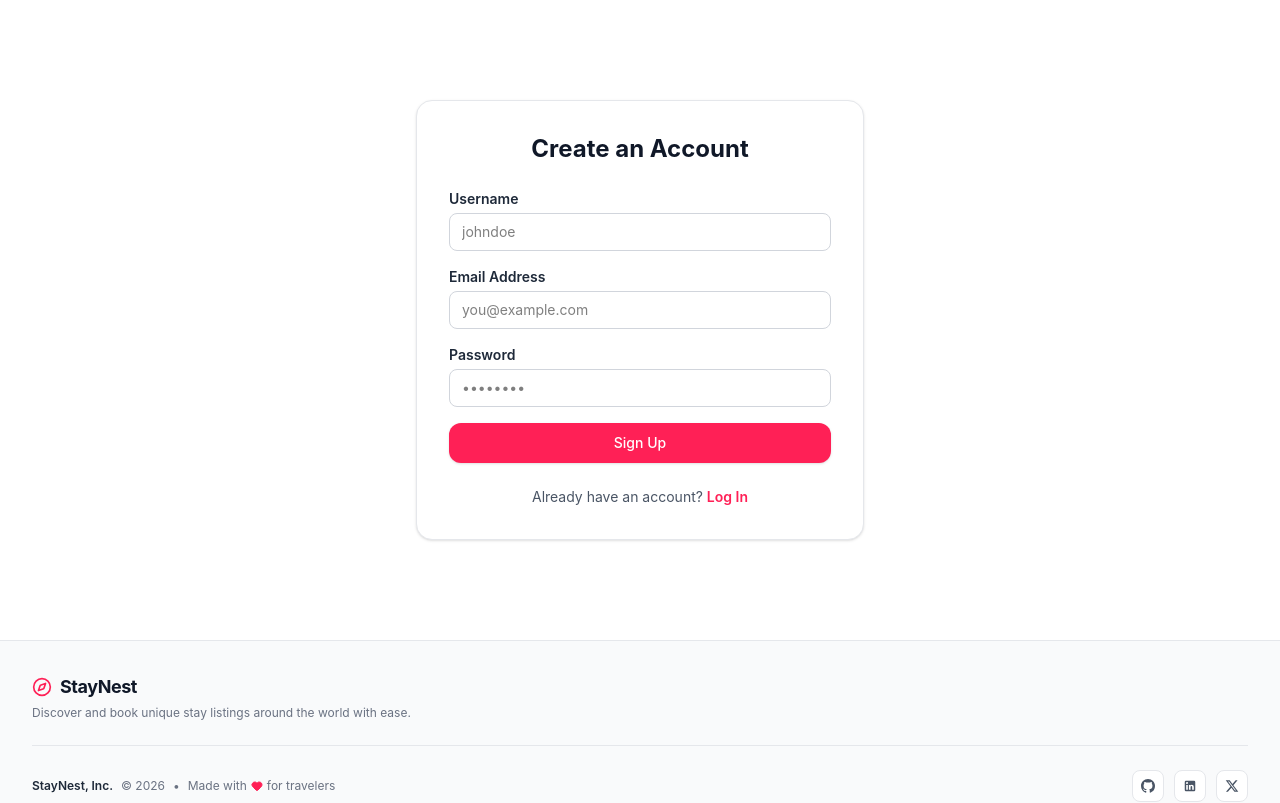
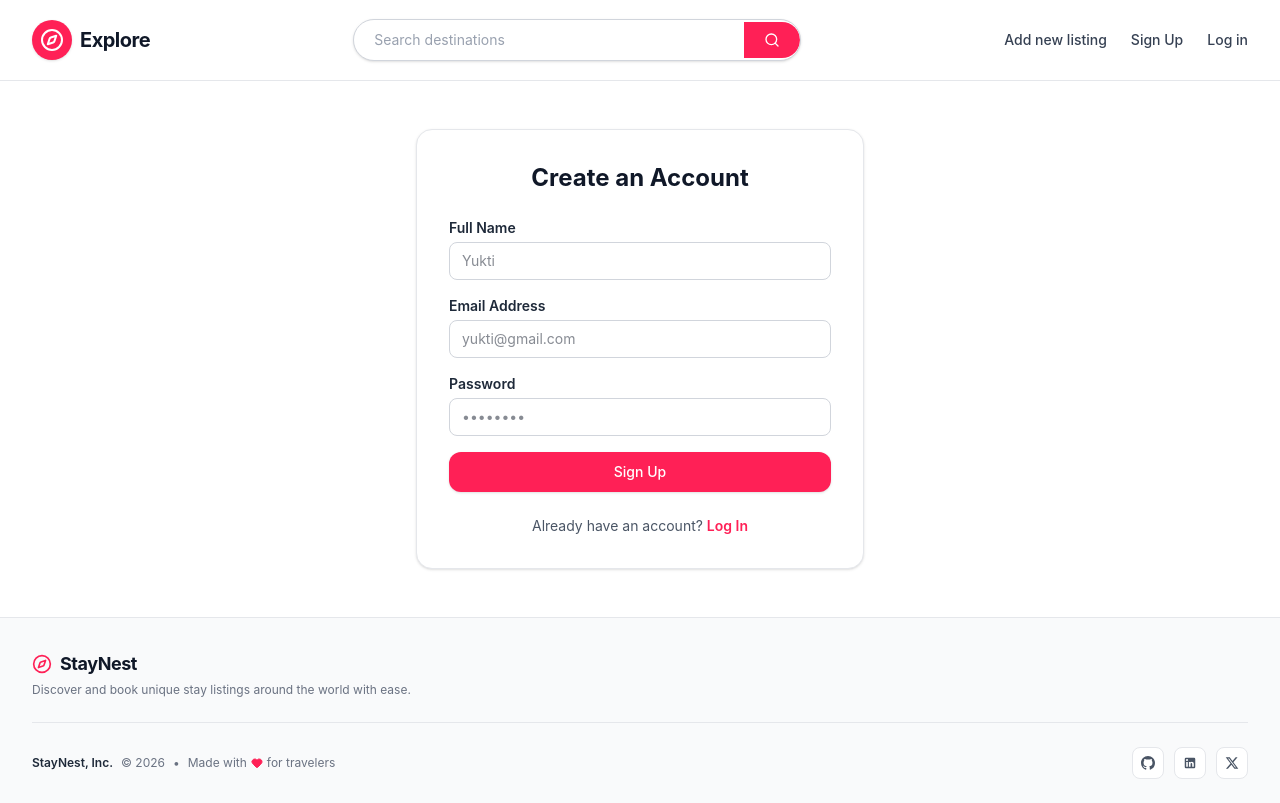
Before and after one commit to yukti-payak/StayNest, a React app in the folder Staynest_frontend/frontend/: page /signup in a window 1280 px wide. Shown: the top 803 px of the page. Built offline with nearby package versions, Linux system fonts and the light colour scheme; the HTML template or start-up script is replaced by a standard one.

Commit message:
fix bug related to jwt authentication

```diff
--- a/Staynest_frontend/frontend/src/components/Navbar.jsx
+++ b/Staynest_frontend/frontend/src/components/Navbar.jsx
@@ -39,12 +39,13 @@ const Navbar = () => {
           <Link to="/listings/new" className="hover:text-rose-500 transition cursor-pointer">
             Add new listing
           </Link>
-          <button className="hover:text-rose-500 transition cursor-pointer">
+          {/* Changed <button> to <Link> */}
+          <Link to="/signup" className="hover:text-rose-500 transition cursor-pointer">
             Sign Up
-          </button>
-          <button className="hover:text-rose-500 transition cursor-pointer">
+          </Link>
+          <Link to="/login" className="hover:text-rose-500 transition cursor-pointer">
             Log in
-          </button>
+          </Link>
         </div>
 
         {/* Mobile Hamburger Button */}
@@ -68,12 +69,20 @@ const Navbar = () => {
           >
             Add new listing
           </Link>
-         <Link to="/signup" className="hover:text-rose-500 transition cursor-pointer">
-  Sign Up
-</Link>
-<Link to="/login" className="hover:text-rose-500 transition cursor-pointer">
-  Log in
-</Link>
+          <Link
+            to="/signup"
+            onClick={() => setIsMobileMenuOpen(false)}
+            className="block w-full text-left py-2 text-sm font-medium text-gray-700 hover:text-rose-500 transition"
+          >
+            Sign Up
+          </Link>
+          <Link
+            to="/login"
+            onClick={() => setIsMobileMenuOpen(false)}
+            className="block w-full text-left py-2 text-sm font-medium text-gray-700 hover:text-rose-500 transition"
+          >
+            Log in
+          </Link>
         </div>
       )}
     </header>
--- a/Staynest_frontend/frontend/src/pages/Signup.jsx
+++ b/Staynest_frontend/frontend/src/pages/Signup.jsx
@@ -1,12 +1,14 @@
 import React, { useState } from "react";
 import { useNavigate, Link } from "react-router-dom";
 import API from "../api/axios";
+import Navbar from "../components/Navbar";
+import Footer from "../components/Footer";
 
 const Signup = () => {
   const navigate = useNavigate();
 
   const [formData, setFormData] = useState({
-    username: "",
+    name: "", // Changed from username to name
     email: "",
     password: "",
   });
@@ -26,7 +28,6 @@ const Signup = () => {
     try {
       const res = await API.post("/auth/register", formData);
 
-      // Save session info if backend registers and logs in simultaneously
       if (res.data?.token) {
         localStorage.setItem("token", res.data.token);
       }
@@ -45,7 +46,10 @@ const Signup = () => {
   };
 
   return (
-    <div className="min-h-[80vh] flex items-center justify-center px-4 py-8">
+    <div className="min-h-screen bg-white text-gray-900 flex flex-col">
+      <Navbar />
+
+      <main className="flex-1 flex items-center justify-center px-4 py-12">
         <div className="max-w-md w-full border border-gray-200 rounded-2xl p-6 sm:p-8 shadow-sm bg-white space-y-6">
           <h2 className="text-2xl font-bold text-center text-gray-900">
             Create an Account
@@ -60,14 +64,14 @@ const Signup = () => {
           <form onSubmit={handleSubmit} className="space-y-4">
             <div>
               <label className="block text-sm font-semibold mb-1 text-gray-800">
-              Username
+                Full Name
               </label>
               <input
-              name="username"
+                name="name" // Matches backend schema field name
                 type="text"
                 required
-              placeholder="johndoe"
-              value={formData.username}
+                placeholder="Yukti"
+                value={formData.name}
                 onChange={handleChange}
                 className="w-full px-3 py-2 border border-gray-300 rounded-lg text-sm focus:outline-none focus:ring-2 focus:ring-rose-500 bg-white"
               />
@@ -81,7 +85,7 @@ const Signup = () => {
                 name="email"
                 type="email"
                 required
-              placeholder="you@example.com"
+                placeholder="yukti@gmail.com"
                 value={formData.email}
                 onChange={handleChange}
                 className="w-full px-3 py-2 border border-gray-300 rounded-lg text-sm focus:outline-none focus:ring-2 focus:ring-rose-500 bg-white"
@@ -106,7 +110,7 @@ const Signup = () => {
             <button
               type="submit"
               disabled={loading}
-            className="w-full py-2.5 bg-rose-500 hover:bg-rose-600 text-white font-medium rounded-xl text-sm transition shadow-sm disabled:opacity-50"
+              className="w-full py-2.5 bg-rose-500 hover:bg-rose-600 text-white font-medium rounded-xl text-sm transition shadow-sm disabled:opacity-50 cursor-pointer"
             >
               {loading ? "Creating Account..." : "Sign Up"}
             </button>
@@ -119,6 +123,9 @@ const Signup = () => {
             </Link>
           </p>
         </div>
+      </main>
+
+      <Footer />
     </div>
   );
 };
```
Also changed, not shown: 1 other file (tests, documents, lock files or other folders). Lines whose indentation alone changed are shown as unchanged.
